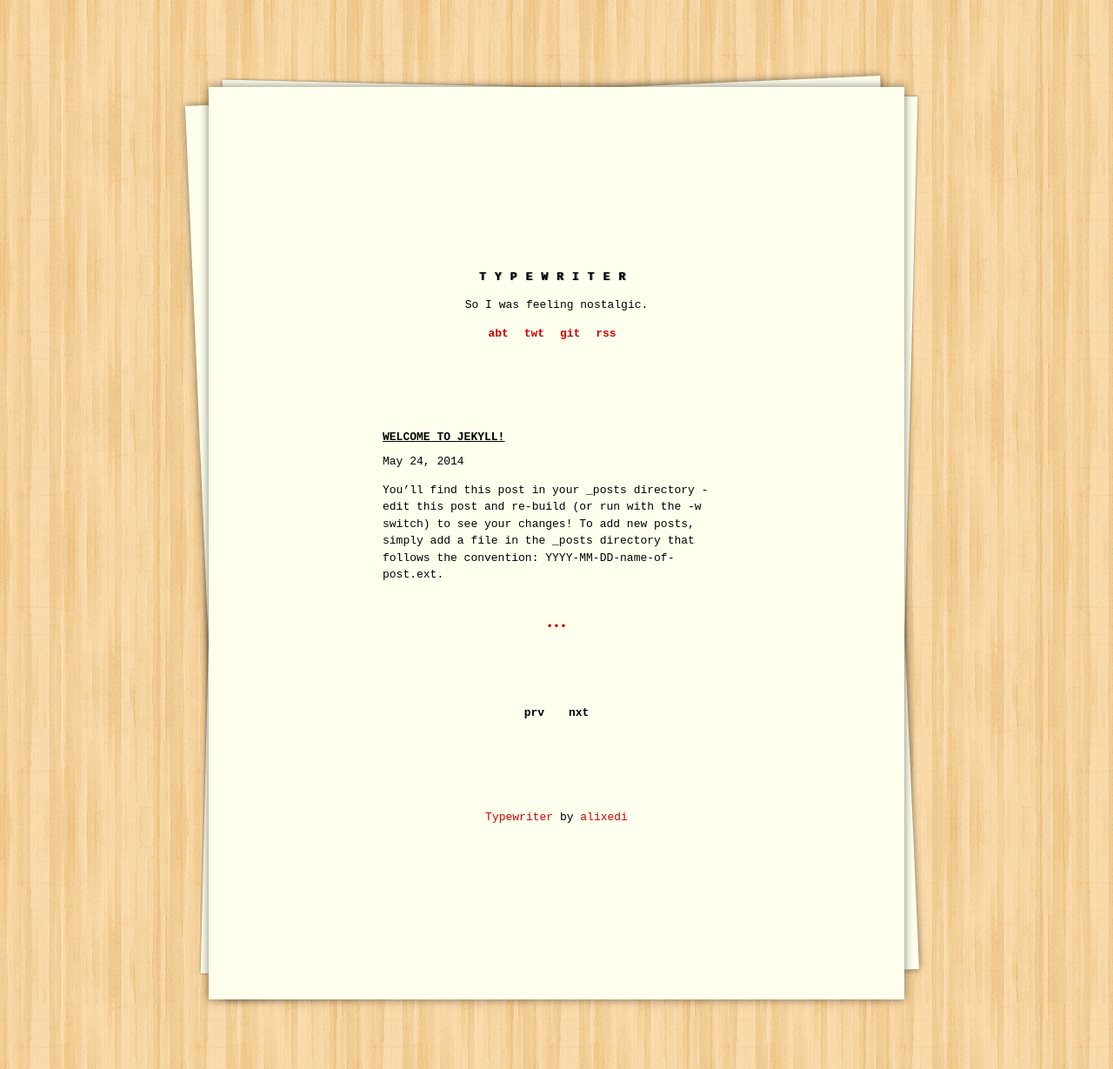
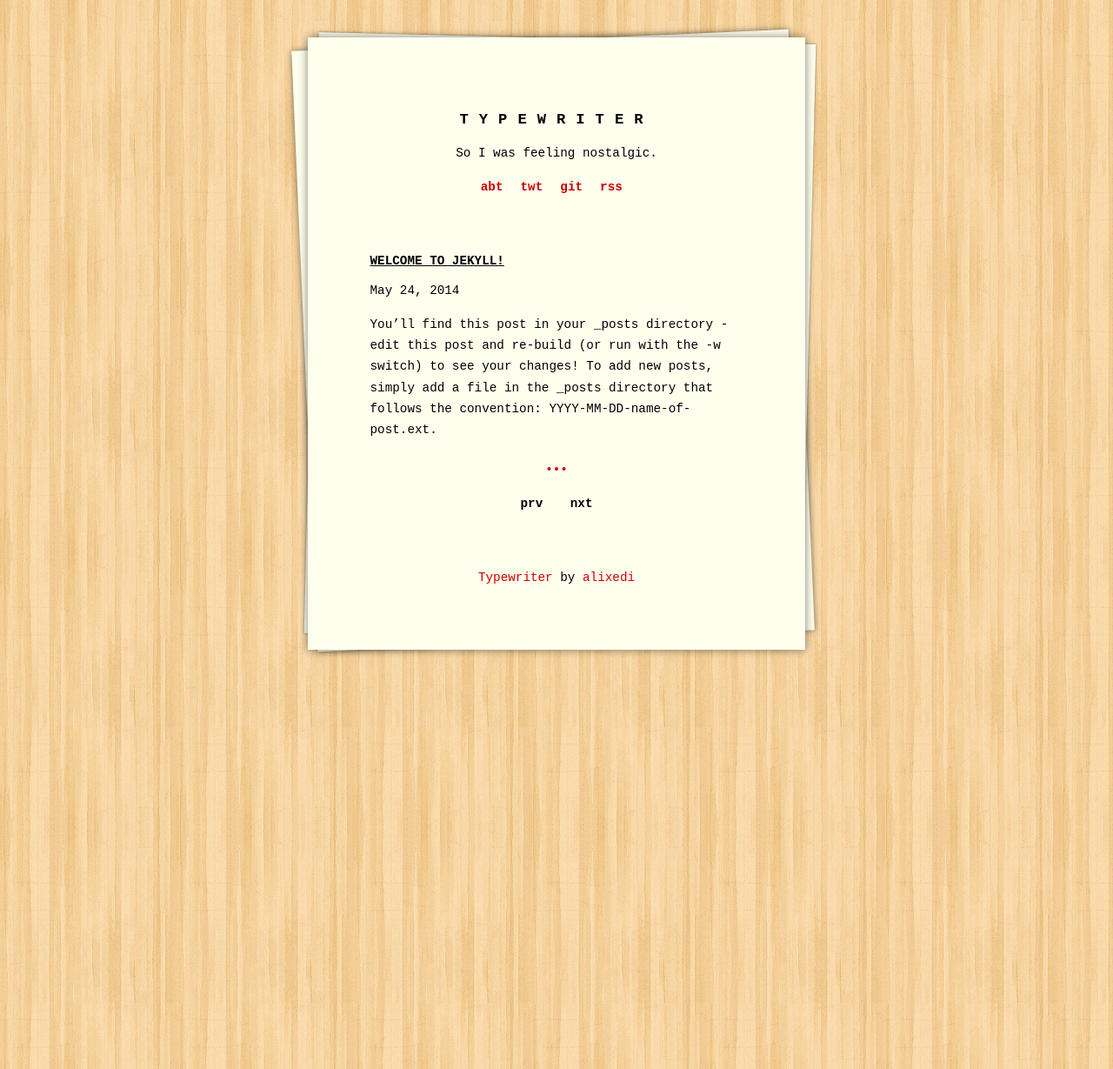
Before and after one commit to kporras07/pensamientos-y-mas, a Jekyll site: the page built from index.html, in a window 1280 px wide. Shown: the whole page at 87% size. Built offline with Jekyll 4.4.1, drawn with Linux system fonts in a browser that asks for light colours; the list of posts is cut into pages by our own code.

Commit message:
Style changes

```diff
--- a/css/main.css
+++ b/css/main.css
@@ -1,21 +1,20 @@
+/* General Layout and Background */
 body {
+    background: url(../images/bg.png);
     font-family: monospace;
-  line-height:150%;
-  margin: 80px 0px;
-  background: url("../images/bg.png")
+    line-height: 170%;
+    font-size: 1.1em;
 }
 
 .container {
+    max-width: 30em;
     background: #ffe;
-  box-shadow: 0 0 10px rgba(0,0,0,0.5);
-  margin: 100px auto 0;
-  max-width: 400px;
-  min-height: 300px;
-  padding: 200px;
+    box-shadow: 0 0 .7em rgba(0,0,0,0.5);
+    margin: 3em auto;
+    padding: 5em;
     position: relative;
-  width: 80%;
+    width: 60%;
 }
-
 .container:before, .container:after {
     content: "";
     height: 98%;
@@ -26,46 +25,53 @@ body {
 
 .container:before {
     background: #ffe;
-  box-shadow: 0 0 8px rgba(0,0,0,0.5);
-  left: -5px;
-  top: 4px;
+    box-shadow: 0 0 .5em rgba(0,0,0,0.5);
+    left: -0.3em;
+    top: .25em;
     transform: rotate(-2.5deg);
+    -webkit-transform: rotate(-2.5deg);
 }
 
 .container:after {
     background: #ffe;
-  box-shadow: 0 0 3px rgba(0,0,0,0.5);
-  right: -3px;
-  top: 1px;
+    box-shadow: 0 0 .2em rgba(0,0,0,0.5);
+    right: -0.25em;
+    top: .05em;
     transform: rotate(1.4deg);
+    -webkit-transform: rotate(1.4deg);
 }
 
-/* links */
-a:link, a:visited, a:active, a:hover {
+@media screen and (max-width: 600px) {
+  div.container {
+    padding: 4em;
+  }
+}
+
+/* Links and Navigation */
+a {
     color: #C00;
     text-decoration: none;
 }
 
-/* menu */
 .page-link {
     font-weight: bold;
 }
 
 a.page-link:hover {
-  border-bottom: 4px solid #C00;
+    border-bottom: .2em solid #C00;
 }
 
 .navlist {
-  padding: 0px 0px;
+    padding: 0;
 }
 
 .navlist > li {
     display: inline;
     list-style-type: none;
-  padding-right: 10px;
+    padding-right: .8em;
 }
 
-/* headings */
+/* Headers */
 h1, h2, h3, h4, h5, h6 {
     font-size: 1em;
 }
@@ -87,50 +93,42 @@ h3 {
 
 .header {
     text-align: center;
-  margin-bottom: 100px;
+    margin-bottom: 4.25em;
 }
 
 .header > h1 {
-  letter-spacing: 10px;
-  margin-bottom: 10px;
+    letter-spacing: .7em;
+    margin-bottom: .7em;
     text-decoration: none;
-  text-shadow: 1px 0px 1px #444;
+    font-size: 1.2em;
 }
 
-/* posts */
+/* Posts List */
 .posts {
-  padding-left: 0px;
+    padding-left: 0;
 }
 
 .posts > li {
     list-style-type: none;
-  margin: 80px 0px;
 }
 
-/* code blocks */
-.highlight, blockquote {
-  margin: 40px 0px;
-  padding: 0px 20px;
-  border-left-style: solid;
-}
-
-/* footer */
+/* Footer */
 footer {
-  margin-top: 100px;
+    margin-top: 4.25em;
     text-align: center;
 }
 
-/* pagination */
+/* Pagination */
 .pagination {
     text-align: center;
 }
 
 .pagination > a, .pagination > span {
-  margin: 40px 10px;
+    margin: 2.5em .8em;
 }
 
-/* continue reading */
+/* Continue Reading */
 .continue {
     text-align: center;
-  margin-top: 40px;
+    margin-top: 1.5em;
 }
```
Lines whose indentation alone changed are shown as unchanged.
